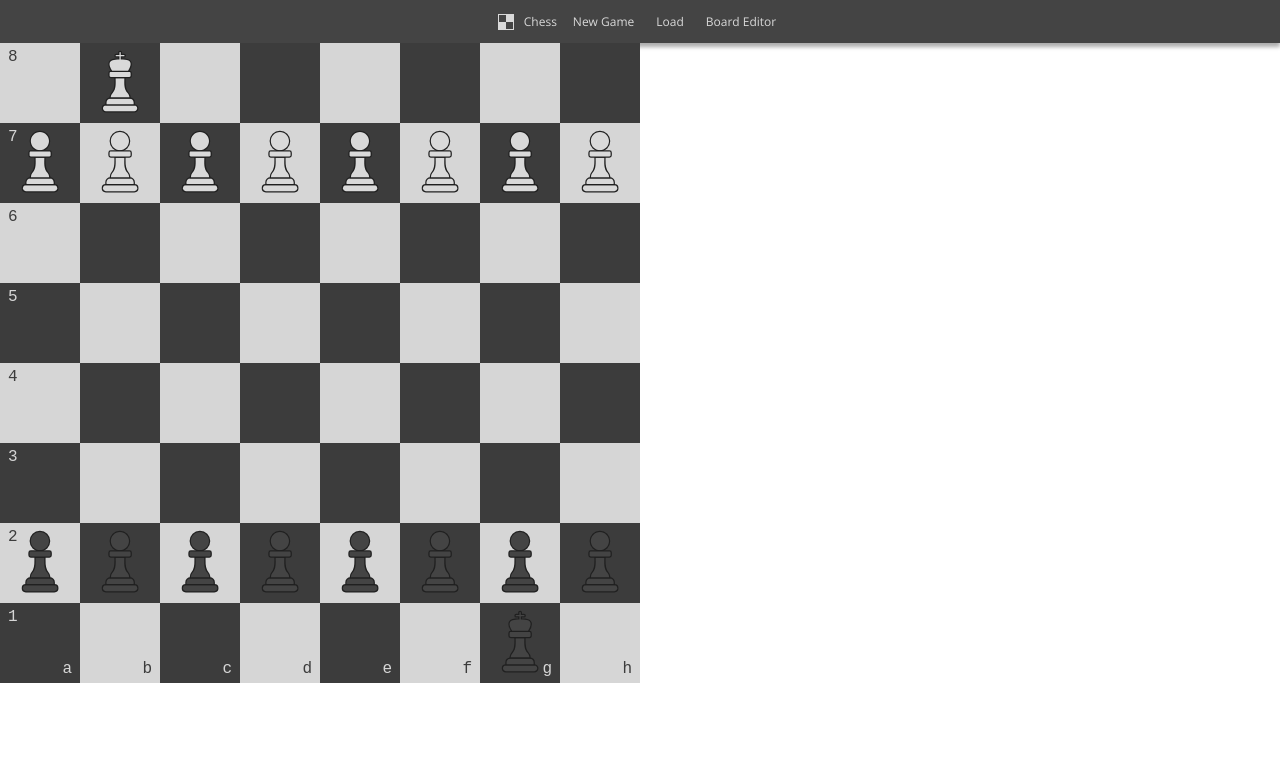
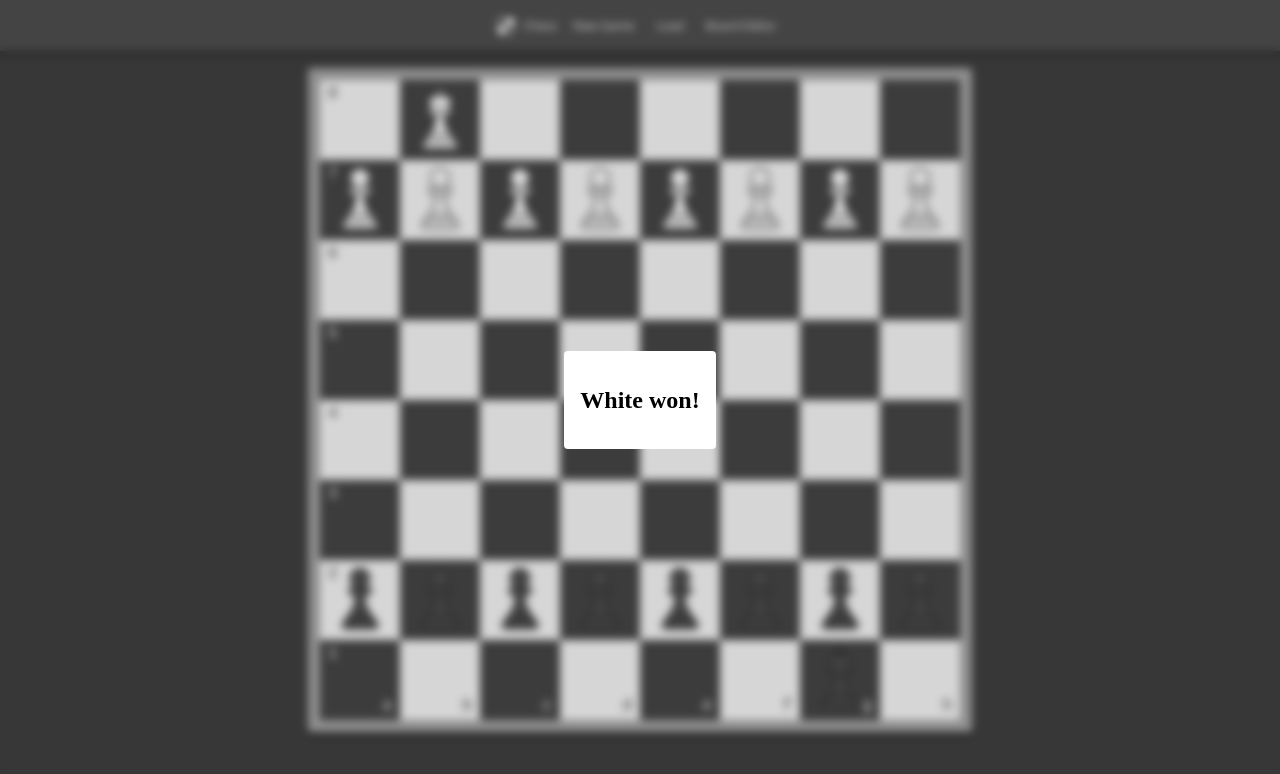
Before and after one commit to eternxl-decxdence/chess, a React (Vite) app: page / in a window 1280 px wide. Shown: the top 774 px of the page. Built offline with nearby package versions, Linux system fonts and the light colour scheme.

Commit message:
started GameOverScreen component

```diff
--- a/src/components/GameOverScreen/GameOverScreen.jsx
+++ b/src/components/GameOverScreen/GameOverScreen.jsx
@@ -1,7 +1,12 @@
+import "./GameOverScreen.scss";
+
+
 export default function GameOverScreen() {
   return (
     <div className='game-over-dialog-overlay'>
-      <div className='game-over-dialog'></div>
+      <dialog open className='game-over-dialog'>
+        <h2 className='winner-label'> White won!</h2>
+      </dialog>
     </div>
   );
 }
--- /dev/null
+++ b/src/components/GameOverScreen/GameOverScreen.scss
@@ -0,0 +1,17 @@
+.game-over-dialog {
+
+
+    border: none;
+    border-radius: 4px;
+}
+.game-over-dialog-overlay {
+    position: absolute;
+    z-index: 100000;
+    display: flex;
+    align-items: center;
+    justify-content: center;
+
+    width: 100vw ;
+    height: 100vh;
+    backdrop-filter: blur(4px);
+}
--- a/src/components/Header/Header.scss
+++ b/src/components/Header/Header.scss
@@ -1,6 +1,10 @@
 @import "../../utils/style/utils";
 @include font("Open Sans", "../../assets/OpenSans");
 .header {
+  justify-self: flex-start;
+  align-self: flex-start;
+  position: absolute;
+  z-index: 100000;
   width: 100vw;
   box-shadow: 0px 4px 4px 0px #00000054;
   background-color: #444;
@@ -17,7 +21,7 @@
     align-items: center;
 
     gap: 10px;
-
+    margin: 4px 0;
     padding: 12px 16px;
 
     .navlabel {
@@ -28,7 +32,6 @@
       background: none;
       border: none;
 
-      border-radius: 100%;
       &-active {
         @extend .navlabel;
       }
--- a/src/index.css
+++ b/src/index.css
@@ -1,4 +1,15 @@
+html, body {
+  width: 100%;
+}
+
 body {
   margin: 0;
   padding: 0;
+
+  background-color: #373737;
+  display: flex;
+  align-items: center;
+  justify-content: center;
+
+  overflow: hidden;
 }
--- a/src/pages/GamePage/GamePage.jsx
+++ b/src/pages/GamePage/GamePage.jsx
@@ -1,5 +1,6 @@
 import Header from "../../components/Header/Header";
 import GameBoard from "../../components/GameBoard/GameBoard";
+import GameOverScreen from "../../components/GameOverScreen/GameOverScreen";
 
 import "./GamePage.scss";
 
@@ -11,6 +12,7 @@ export default function GamePage() {
       <div className='game-board-wrapper'>
         <GameBoard />
       </div>
+      <GameOverScreen/>
     </div>
   );
 }
--- a/src/pages/GamePage/GamePage.scss
+++ b/src/pages/GamePage/GamePage.scss
@@ -0,0 +1,26 @@
+.game-page {
+    width: 100%;
+    height: 100vh;
+    overflow: hidden;
+    display: flex;
+    align-items: center;
+    justify-content: center;
+}
+
+.game-board-wrapper {
+    background-color: #8F8F8F;
+    padding: 12px;
+
+    display: flex;
+    width: fit-content;
+    height: fit-content;
+
+    flex-direction: column;
+    justify-content: center;
+    align-items: center;
+    gap: 12px;
+
+    border-radius: 4px;
+
+    box-shadow: 0 4px 4px 0 #00000055;
+}
```
